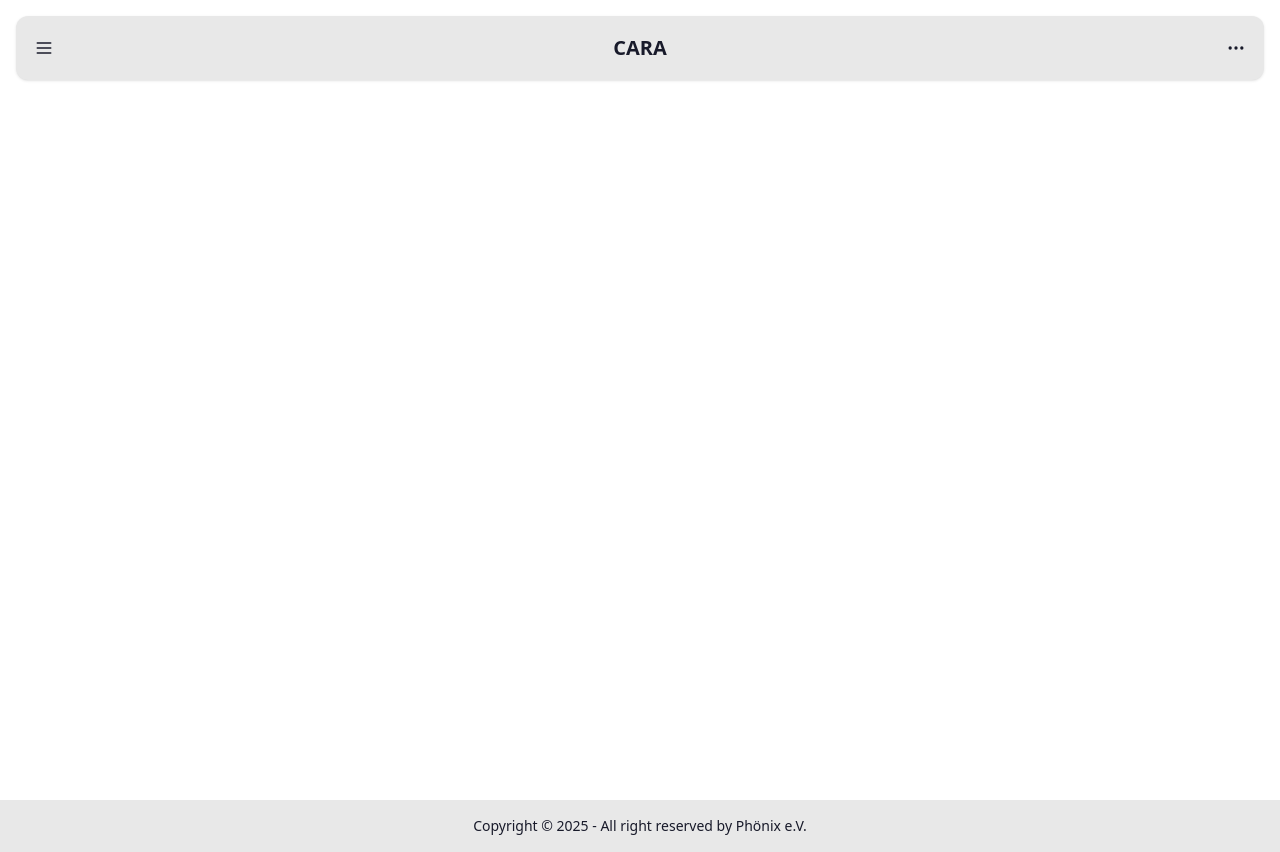
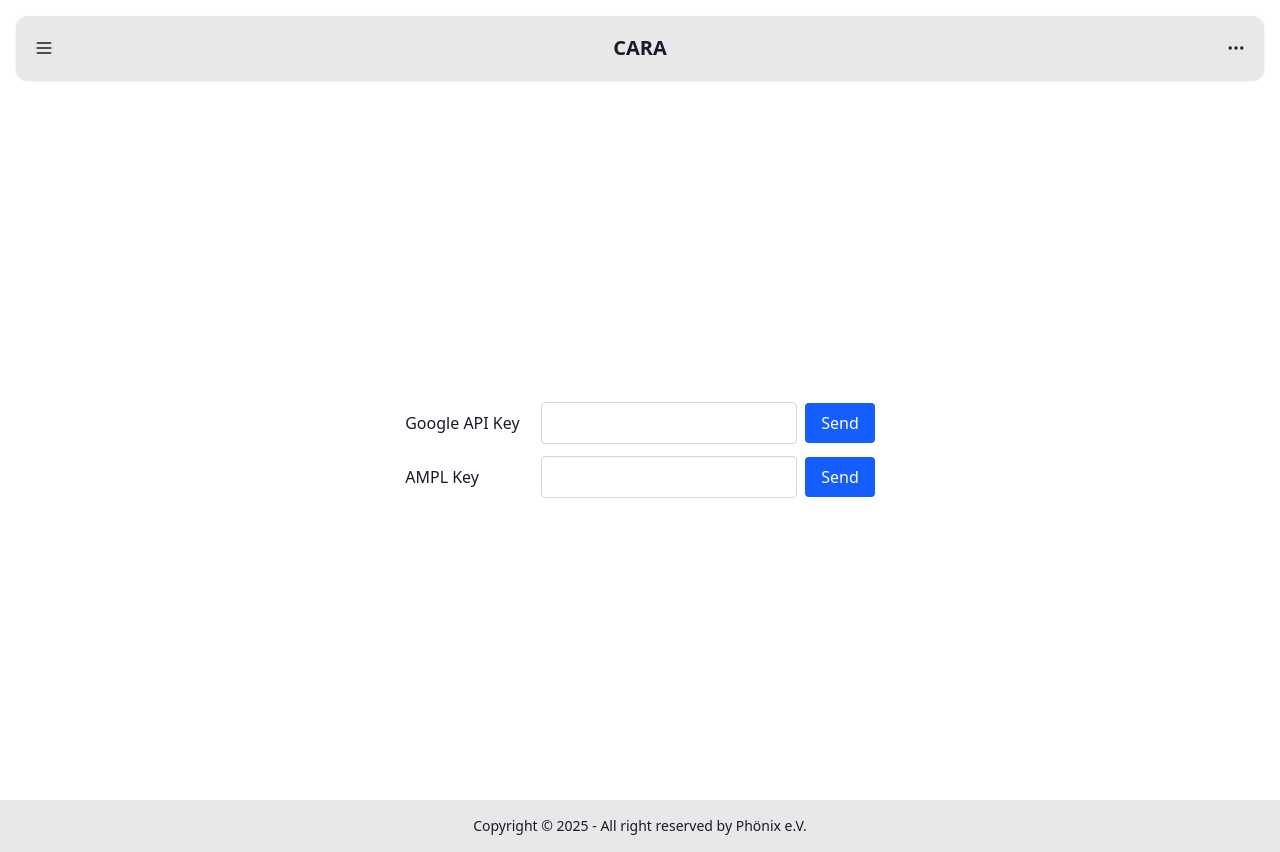
Before and after one commit to ozhadykov/cara, a React (Vite) app in the folder frontend/app/: page /keyInput in a window 1280 px wide. Built offline with nearby package versions, Linux system fonts and the light colour scheme.

Commit message:
Add Key Input Route

```diff
--- /dev/null
+++ b/frontend/app/src/pages/KeyInput.tsx
@@ -0,0 +1,101 @@
+import {useState} from 'react';
+
+
+
+const KeyInput = () => {
+    //    async function handleRequest() {
+    //        await fetch("/api/keys")
+    //    }
+    const [apikey, setApiKey] = useState ('');
+    const [ampl, setAmpl] = useState ('');
+
+    const handleChangeApiKey = (event: any) => {
+
+        setApiKey(event.target.value);
+    }
+    const handleChangeAmpl = (event: any) => {
+
+        setAmpl(event.target.value);
+    };
+
+    const handleSubmitApiKey = async () => {
+        try {
+          const response = await fetch('/api/googleKey', {
+            method: 'POST',
+            headers: {
+              'Content-Type': 'application/json',
+            },
+            body: JSON.stringify({
+              apikey: apikey,
+            }),
+          });
+
+          if (!response.ok) {
+            throw new Error(`Server returned ${response.status}`);
+          }
+
+          const result = await response.json();
+          console.log('Erfolgreich gesendet:', result);
+        } catch (error) {
+          console.error('Fehler beim Senden:', error);
+        }
+      };
+
+      const handleSubmitAmpl = async () => {
+        try {
+          const response = await fetch('/api/amplKey', {
+            method: 'POST',
+            headers: {
+              'Content-Type': 'application/json',
+            },
+            body: JSON.stringify({
+              ampl: ampl,
+            }),
+          });
+
+          if (!response.ok) {
+            throw new Error(`Server returned ${response.status}`);
+          }
+
+          const result = await response.json();
+          console.log('Erfolgreich gesendet:', result);
+        } catch (error) {
+          console.error('Fehler beim Senden:', error);
+        }
+      };
+
+
+
+  return (
+    <div className="home-content flex flex-col gap-3 items-center justify-center w-full h-full">
+      <div className="flex flex-row items-center gap-2">
+        <label className="w-32">Google API Key</label>
+        <input
+          className="border border-gray-300 rounded px-3 py-2 w-64"
+          type="text"
+          value={apikey}
+          onChange={handleChangeApiKey}
+        />
+        <button className="bg-blue-600 text-white px-4 py-2 rounded hover:bg-blue-700 transition" onClick = {handleSubmitApiKey}>
+          Send
+        </button>
+      </div>
+
+      <div className="flex flex-row items-center gap-2">
+        <label className="w-32">AMPL Key</label>
+        <input
+          className="border border-gray-300 rounded px-3 py-2 w-64"
+          type="text"
+          value={ampl}
+          onChange={handleChangeAmpl}
+        />
+        <button className="bg-blue-600 text-white px-4 py-2 rounded hover:bg-blue-700 transition" onClick = {handleSubmitAmpl}>
+          Send
+        </button>
+      </div>
+
+    </div>
+  )
+}
+
+export default KeyInput
--- a/frontend/app/src/routes.tsx
+++ b/frontend/app/src/routes.tsx
@@ -1,6 +1,7 @@
 import {Home} from "./pages";
 import {DataImport} from "./pages";
 import {IRoute} from "./models/IRoute.ts";
+import KeyInput from "./pages/KeyInput.tsx";
 
 
 const routes: Array<IRoute> = [
@@ -13,6 +14,11 @@ const routes: Array<IRoute> = [
     path: '/import',
     component: <DataImport />,
     label: 'Data Import'
+  },
+  {
+    path: "/keyInput",
+    component: <KeyInput />,
+    label: "Key Input"
   }
 ]
 
```
Also changed, not shown: 2 other files (tests, documents, lock files or other folders).
